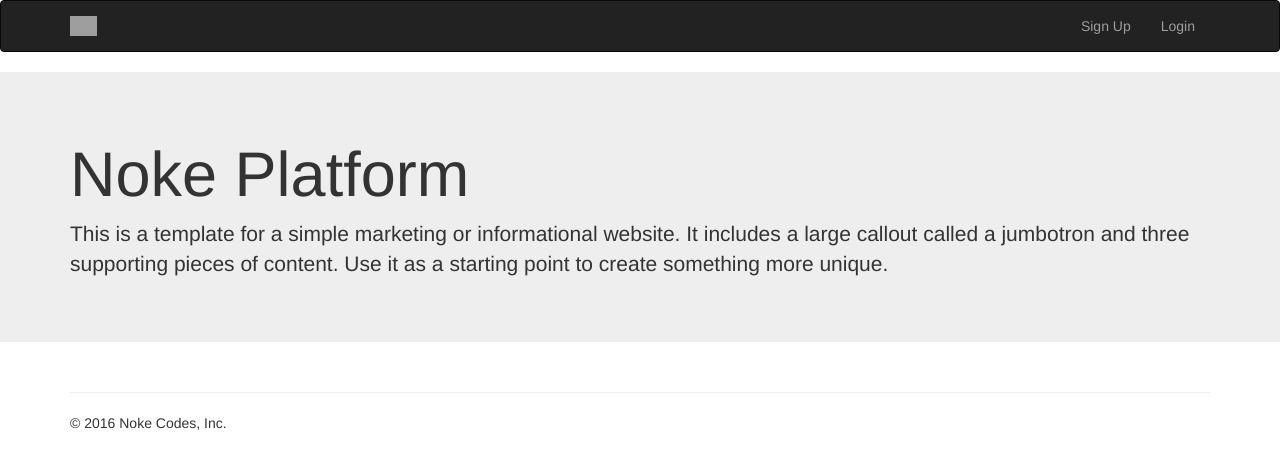
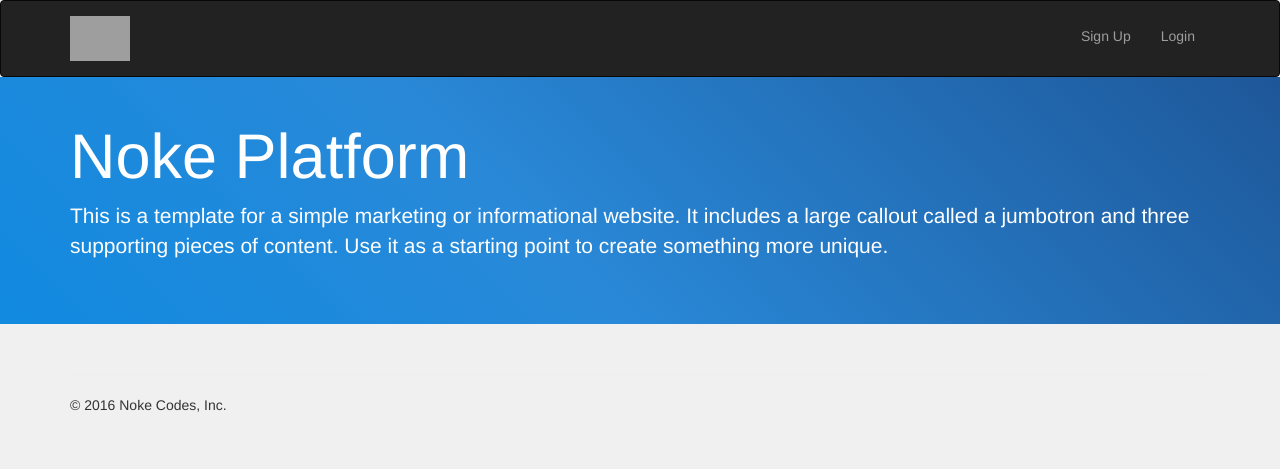
Before and after one commit to NokeCodes/noke-platform, a Django app: page / in a window 1280 px wide. Shown: the top 469 px of the page. Run offline with Django 3.2, Linux system fonts and the light colour scheme; data that the repository does not hold is empty; some libraries are stand-ins or nearby versions; grey boxes are pictures that could not be loaded.

Commit message:
House cleaning moving static files to nokecodes directory

```diff
--- a/nokecodes/settings/base.py
+++ b/nokecodes/settings/base.py
@@ -100,5 +100,9 @@ USE_TZ = True
 STATIC_URL = '/static/'
 STATIC_ROOT = 'static/'
 
+STATICFILES_DIRS = [
+    os.path.join(BASE_DIR, 'nokecodes', 'static')
+]
+
 LOGIN_URL = 'login'
 LOGIN_REDIRECT_URL = 'home'
--- /dev/null
+++ b/nokecodes/static/css/style.css
@@ -0,0 +1,66 @@
+.navbar-brand
+{
+	height: 75px;
+}
+
+.navbar
+{
+	margin-bottom: 0px;
+}
+
+.jumbotron
+{
+	padding-top: 25px;
+}
+
+  .navbar-nav {
+    padding-top: 10px;
+  }
+
+  .jumbotron
+  {
+/* Permalink - use to edit and share this gradient: http://colorzilla.com/gradient-editor/#118ae0+0,2989d8+41,1e5799+100 */
+background: #118ae0; /* Old browsers */
+background: -moz-linear-gradient(45deg,  #118ae0 0%, #2989d8 41%, #1e5799 100%); /* FF3.6-15 */
+background: -webkit-linear-gradient(45deg,  #118ae0 0%,#2989d8 41%,#1e5799 100%); /* Chrome10-25,Safari5.1-6 */
+background: linear-gradient(45deg,  #118ae0 0%,#2989d8 41%,#1e5799 100%); /* W3C, IE10+, FF16+, Chrome26+, Opera12+, Safari7+ */
+filter: progid:DXImageTransform.Microsoft.gradient( startColorstr='#118ae0', endColorstr='#1e5799',GradientType=1 ); /* IE6-9 fallback on horizontal gradient */
+
+color: #fff;
+  }
+
+  body
+  {
+  	background-color: #f0f0f0;
+  }
+
+  .project-card
+  {
+  	    background-color: #fff;
+    padding: 5px;
+    min-height: 200px;
+    border-radius: 5px;
+    border: 1px solid #e6e6e6;
+
+    box-shadow: 0 5px 5px 0 rgba(0,0,0,0.2),0 6px 20px 0 rgba(0,0,0,0.19) !important;
+  }
+  .project-card:hover{
+    -webkit-box-shadow:
+    0px 16px 16px 0px;
+    box-shadow:
+    0px 16px 16px 0px;
+}
+
+  .project-link
+  {
+  	color: inherit;
+  	    text-decoration: none;
+    line-height: inherit;
+  }
+
+  a.project-link
+  {
+  	color: inherit;
+  	    text-decoration: none;
+    line-height: inherit;
+  }
--- a/templates/base.html
+++ b/templates/base.html
@@ -16,7 +16,7 @@
     <!-- Bootstrap core CSS -->
         <link href="https://maxcdn.bootstrapcdn.com/bootstrap/3.3.6/css/bootstrap.min.css" rel="stylesheet" integrity="sha384-1q8mTJOASx8j1Au+a5WDVnPi2lkFfwwEAa8hDDdjZlpLegxhjVME1fgjWPGmkzs7" crossorigin="anonymous">
 
-<link rel="stylesheet" type="text/css" href="{% static 'projects/css/style.css' %}" />
+<link rel="stylesheet" type="text/css" href="{% static 'css/style.css' %}" />
     <!-- IE10 viewport hack for Surface/desktop Windows 8 bug -->
     <link href="../../assets/css/ie10-viewport-bug-workaround.css" rel="stylesheet">
 
```
